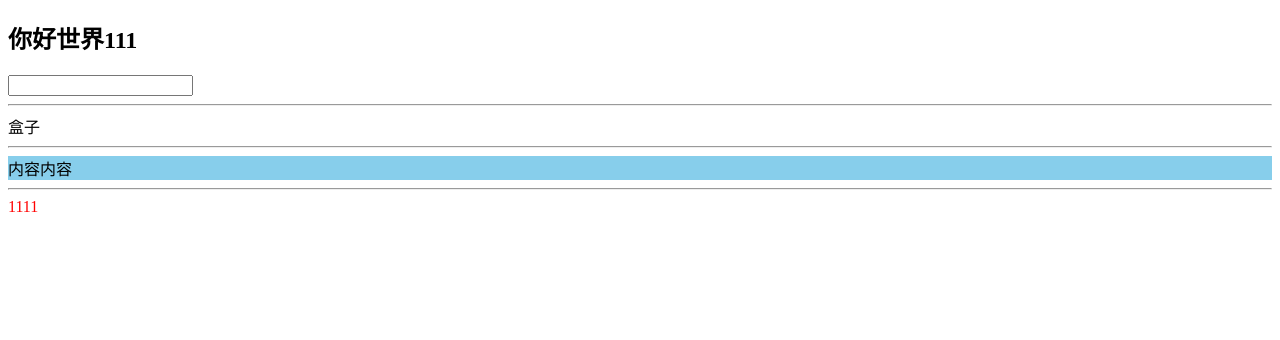
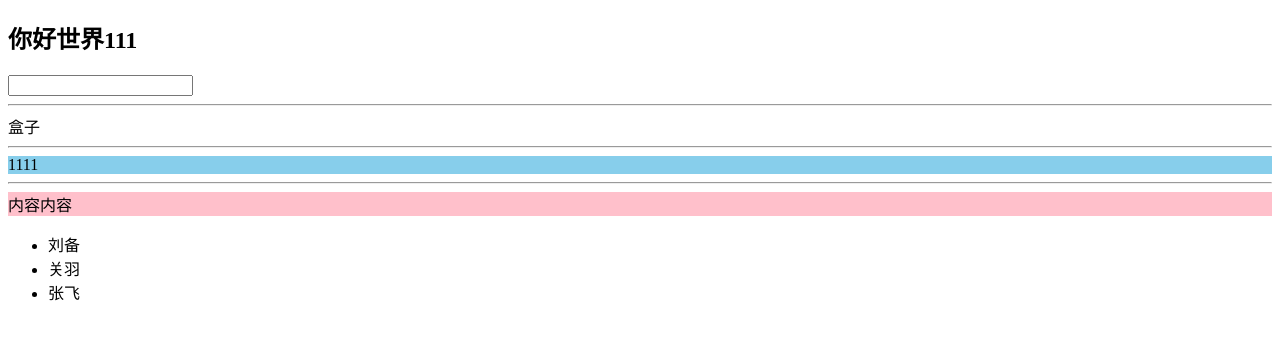
Before and after one commit to hufanglei/react-learn-note, a React (Create React App) app: page / in a window 1280 px wide. Shown: the top 340 px of the page. Built offline with nearby package versions, Linux system fonts and the light colour scheme.

Commit message:
三元运算符合for循环

```diff
--- a/src/App.jsx
+++ b/src/App.jsx
@@ -3,21 +3,32 @@ import React from "react"
 const msg = "你好世界111"
 
 const myStyle = {backgroundColor: 'skyblue'}
-
+let flag = false;
+let arr = ['刘备', '关羽', '张飞']
 //类组件
 class App extends React.Component {
     render() {
         return (
-            <div>
+            <>
                 <h2>{msg}</h2>
+                {/* */}
                 <input type="text"/>
                 <hr/>
                 <div className="box">盒子</div>
                 <hr/>
-                <div style={myStyle}>内容内容</div>
+                <div style={myStyle}>1111</div>
                 <hr/>
-                <div style={{color:'red'}}>1111</div>
-            </div>
+                <div style={{backgroundColor: flag ? 'skyblue':'pink'}}>内容内容</div>
+                <ul>
+                    {
+                        //React中的列表循环有且只有map可以使用
+                        //只有map才有返回值，forEach没有
+                        arr.map((item,index)=>{
+                            return <li key={index}>{item}</li>
+                        })
+                    }
+                </ul>
+            </>
         )
     }
 }
```
